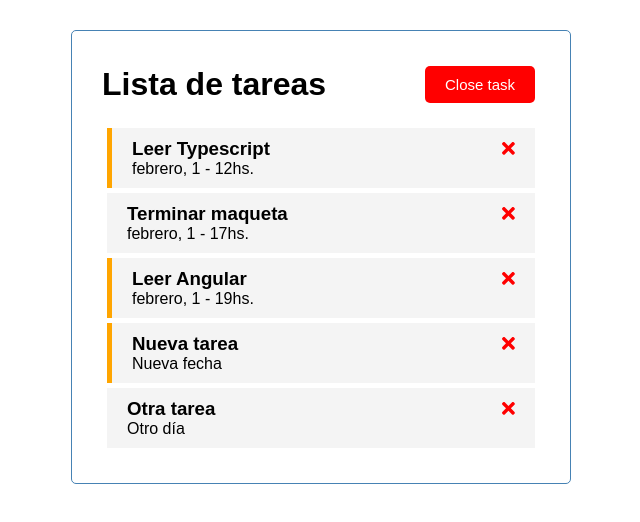
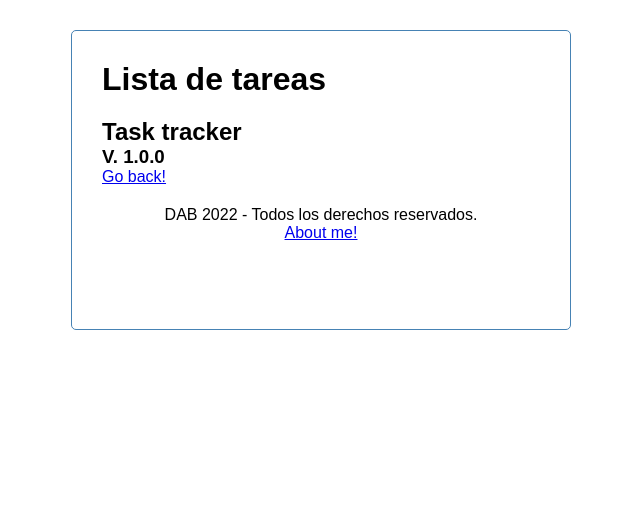
Before and after one commit to undiego/task-list, an Angular app: page /about in a window 1280 px wide. Shown: the top 522 px of the page, without its empty margins (319-959 px from the left). Built offline with nearby package versions, Linux system fonts and the light colour scheme; data requests are answered from the project's data file.

Commit message:
Se agregan componentes about y footer y RouterModule

```diff
--- a/db.json
+++ b/db.json
@@ -10,7 +10,7 @@
       "id": 3,
       "text": "Terminar maqueta",
       "day": "febrero, 1 - 17hs.",
-      "reminder": false
+      "reminder": true
     },
     {
       "id": 4,
@@ -21,14 +21,8 @@
     {
       "text": "Nueva tarea",
       "day": "Nueva fecha",
-      "reminder": true,
+      "reminder": false,
       "id": 5
-    },
-    {
-      "text": "Otra tarea",
-      "day": "Otro día",
-      "reminder": false,
-      "id": 6
     }
   ]
 }
--- a/src/app/app.component.html
+++ b/src/app/app.component.html
@@ -1,4 +1,9 @@
 <div class="container">
   <app-header></app-header>
+  <router-outlet></router-outlet>
+  <!-- Se comenta para no duplicar, ya que el app-task component es llamado desde el path en RouterModule
   <app-tasks></app-tasks>
+  -->
+  <app-footer></app-footer>
+
 </div>
--- a/src/app/app.module.ts
+++ b/src/app/app.module.ts
@@ -3,6 +3,7 @@ import { BrowserModule } from '@angular/platform-browser';
 import { FontAwesomeModule } from '@fortawesome/angular-fontawesome';
 import { HttpClientModule } from '@angular/common/http'
 import { FormsModule } from '@angular/forms';
+import { RouterModule, Routes} from '@angular/router';
 
 import { AppComponent } from './app.component';
 import { HeaderComponent } from './components/header/header.component';
@@ -10,7 +11,13 @@ import { ButtonComponent } from './components/button/button.component';
 import { TasksComponent } from './components/tasks/tasks.component';
 import { TasksItemComponent } from './components/tasks-item/tasks-item.component';
 import { AddTaskComponent } from './components/add-task/add-task.component';
+import { AboutComponent } from './components/about/about.component';
+import { FooterComponent } from './components/footer/footer.component';
 
+const appRoutes: Routes = [
+  {path:'', component: TasksComponent},
+  {path:'about', component: AboutComponent},
+]
 
 @NgModule({
   declarations: [
@@ -19,13 +26,16 @@ import { AddTaskComponent } from './components/add-task/add-task.component';
     ButtonComponent,
     TasksComponent,
     TasksItemComponent,
-    AddTaskComponent
+    AddTaskComponent,
+    AboutComponent,
+    FooterComponent
   ],
   imports: [
     BrowserModule,
     FontAwesomeModule,
     HttpClientModule,
-    FormsModule
+    FormsModule,
+    RouterModule.forRoot(appRoutes, {enableTracing: true})
   ],
   providers: [],
   bootstrap: [AppComponent]
--- /dev/null
+++ b/src/app/components/about/about.component.html
@@ -0,0 +1,5 @@
+<div>
+    <h2>Task tracker</h2>
+    <h3>V. 1.0.0</h3>
+    <a routerLink="/">Go back!</a>
+</div>
--- /dev/null
+++ b/src/app/components/about/about.component.ts
@@ -0,0 +1,15 @@
+import { Component, OnInit } from '@angular/core';
+
+@Component({
+  selector: 'app-about',
+  templateUrl: './about.component.html',
+  styleUrls: ['./about.component.css']
+})
+export class AboutComponent implements OnInit {
+
+  constructor() { }
+
+  ngOnInit(): void {
+  }
+
+}
--- /dev/null
+++ b/src/app/components/footer/footer.component.css
@@ -0,0 +1,4 @@
+footer {
+    margin-top: 20px;
+    text-align: center;
+}
--- /dev/null
+++ b/src/app/components/footer/footer.component.html
@@ -0,0 +1,4 @@
+<footer>
+    <p>DAB 2022 - Todos los derechos reservados.</p>
+    <a routerLink="/about">About me!</a>
+</footer>
--- /dev/null
+++ b/src/app/components/footer/footer.component.ts
@@ -0,0 +1,15 @@
+import { Component, OnInit } from '@angular/core';
+
+@Component({
+  selector: 'app-footer',
+  templateUrl: './footer.component.html',
+  styleUrls: ['./footer.component.css']
+})
+export class FooterComponent implements OnInit {
+
+  constructor() { }
+
+  ngOnInit(): void {
+  }
+
+}
--- a/src/app/components/header/header.component.html
+++ b/src/app/components/header/header.component.html
@@ -1,4 +1,6 @@
 <header>
     <h1>{{ title }}</h1>
-    <app-button color="{{showAddTask ? 'red' : 'green'}}" text="{{showAddTask ? 'Close task' : 'Add task'}}" (btnClick)="toggleAddTask()"></app-button>
+    <app-button color="{{showAddTask ? 'red' : 'green'}}" text="{{showAddTask ? 'Close task' : 'Add task'}}"
+    (btnClick)="toggleAddTask()" *ngIf="hasRoute('/')">
+    </app-button>
 </header>
--- a/src/app/components/header/header.component.ts
+++ b/src/app/components/header/header.component.ts
@@ -1,6 +1,7 @@
 import { Component, OnInit } from '@angular/core';
 import { UiService } from 'src/app/service/ui.service';
 import { Subscription } from 'rxjs';
+import { Router } from '@angular/router';
 
 @Component({
   selector: 'app-header',
@@ -13,7 +14,7 @@ export class HeaderComponent implements OnInit {
   showAddTask: boolean = true;
   subscription?: Subscription;
 
-  constructor(private uiService: UiService) {
+  constructor(private uiService: UiService, private router: Router) {
     this.subscription = this.uiService.onToggle().subscribe(value => this.showAddTask = value);
   }
 
@@ -25,4 +26,8 @@ export class HeaderComponent implements OnInit {
     this.uiService.toggleAddTask();
   }
 
+  hasRoute(route:string){
+    return this.router.url === route;
+  }
+
 }
```
Also changed, not shown: src/app/components/about/about.component.css (added), 2 other files (tests, documents, lock files or other folders).
